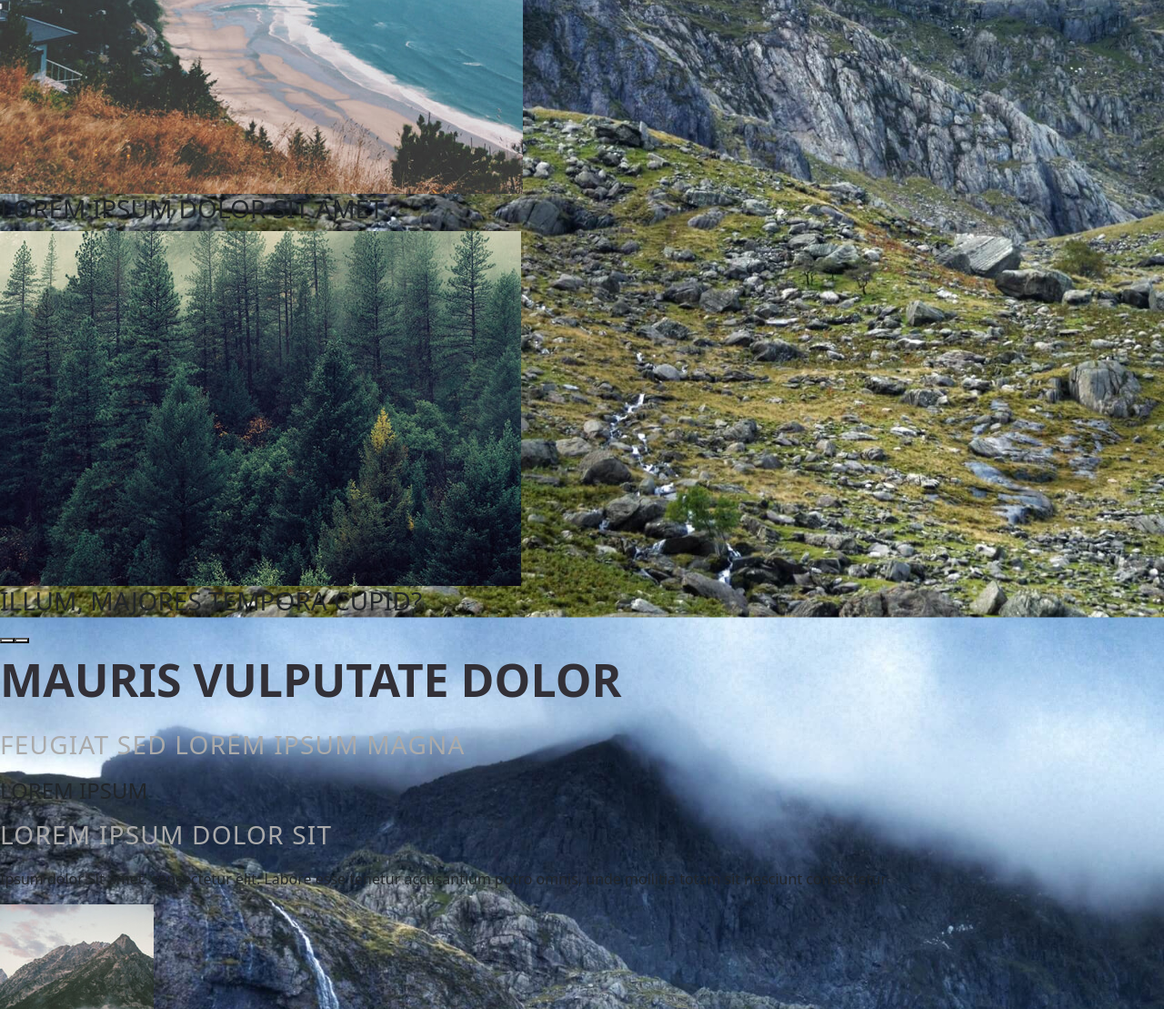
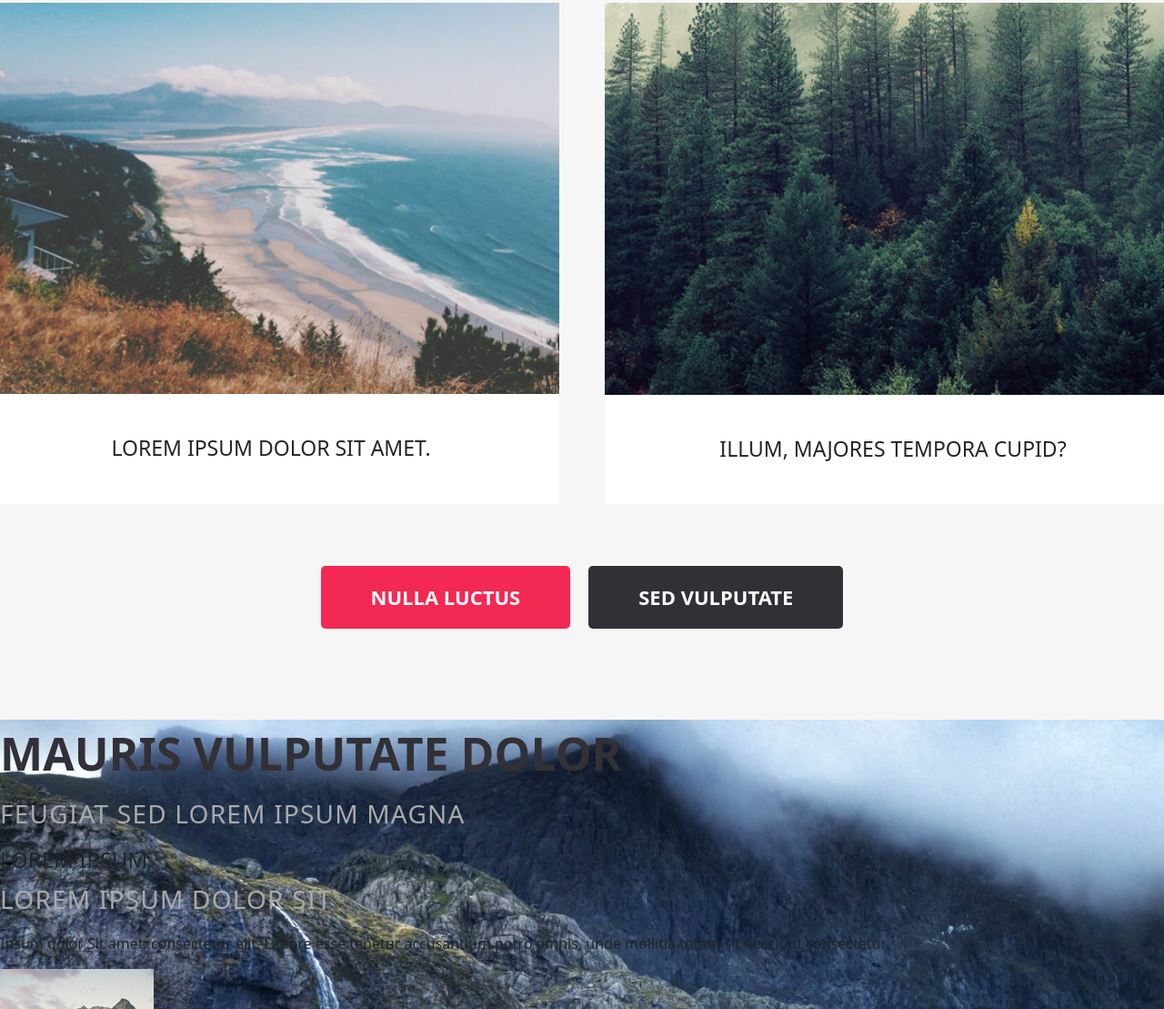
Before and after one commit to M8Eggman/Spatial, a website: page index.html in a window 1280 px wide. Shown: the part 1691-2800 px from the top of the page at 91% size. Drawn offline with nearby package versions, Linux system fonts and the light colour scheme.

Commit message:
ajout style section fusce

```diff
--- a/index.html
+++ b/index.html
@@ -32,7 +32,7 @@
     <!-- section maecenas -->
     <section class="d-flex justify-content-center align-items-center" id="sectionMaecenas">
       <div>
-        <h2>MAECENAS<br>LUCTUS LECTUS</h2>
+        <h2>MAECENAS<br />LUCTUS LECTUS</h2>
         <p class="pApresH">PERSPICIATIS DOLOREMQUE RESCUSANDAE DOLOR</p>
       </div>
       <div>
@@ -49,11 +49,12 @@
     <!-- section maecenas -->
 
     <!-- section fusce -->
-    <section id="sectionFusce">
+    <section class="d-flex flex-column align-items-center" id="sectionFusce">
       <div>
         <h2>FUSCE ULTRICES FRINGILLA</h2>
         <p class="pApresH">MAECENAS VITAE TELLUS FEUGIAT ELEFIEND</p>
       </div>
+      <div class="d-flex">
         <div>
           <img src="./public/assets/img/pic02.jpg" alt="" />
           <h3>LOREM IPSUM DOLOR SIT AMET.</h3>
@@ -62,7 +63,11 @@
           <img src="./public/assets/img/pic03.jpg" alt="" />
           <h3>ILLUM, MAJORES TEMPORA CUPID?</h3>
         </div>
-      <div><button></button><button></button></div>
+      </div>
+      <div class="d-flex">
+        <button>NULLA LUCTUS</button>
+        <button>SED VULPUTATE</button>
+      </div>
     </section>
     <!-- section fusce -->
 
--- a/src/sass/partials/_base.sass
+++ b/src/sass/partials/_base.sass
@@ -22,5 +22,4 @@ h2
     color: $grisTexte
     letter-spacing: 1.2px
     line-height: 1.46
-    margin-top: 13px
     font-size: 28px
--- a/src/sass/partials/_header.sass
+++ b/src/sass/partials/_header.sass
@@ -16,5 +16,5 @@ header
     button
         margin-top: 30px
         @include styleBouton ($rougeBouton)
-    h1, button
+    h1
         color: white
--- a/src/sass/partials/_mixins.sass
+++ b/src/sass/partials/_mixins.sass
@@ -12,4 +12,5 @@
         border-radius: 5px
         font-size: 22px
         font-weight: 600
+        color: white
         background-color: $couleurBouton
--- a/src/sass/partials/_sectionFusce.sass
+++ b/src/sass/partials/_sectionFusce.sass
@@ -1,3 +1,30 @@
 @use './_variables' as *
 @use './_mixins' as *
 @use './_fonts'
+
+#sectionFusce
+    background-color: $fondGris
+    height: 1113px
+    h2
+        margin-top: 95px
+    .pApresH
+        text-align: center
+        margin-top: 13px
+        margin-bottom: 101px
+    > div:nth-of-type(2)
+        gap: 50px
+        div
+            background-color: $fondBlanc
+            img
+                width: 634px
+            h3
+                margin-block: 46px
+                text-align: center
+                font-size: 23px
+    > div:last-of-type
+        margin-top: 68px
+        gap: 20px
+        button:first-of-type
+            @include styleBouton ($rougeBouton)
+        button:last-of-type
+            @include styleBouton ($noirBouton)
--- a/src/sass/partials/_sectionMaecenas.sass
+++ b/src/sass/partials/_sectionMaecenas.sass
@@ -3,7 +3,7 @@
 @use './_fonts'
 
 #sectionMaecenas
-    background-color: $fontBlanc
+    background-color: $fondBlanc
     height: 554px
     gap: 65px
     > div
--- a/src/sass/partials/_variables.sass
+++ b/src/sass/partials/_variables.sass
@@ -2,4 +2,5 @@ $noirTransparent: rgba(0, 0, 0, 0.5)
 $grisTexte: #aaaaaa
 $rougeBouton: #f32853
 $noirBouton: #323037
-$fontBlanc: white
+$fondBlanc: white
+$fondGris: #f6f6f6
```
Also changed, not shown: public/styles/style.css, 1 other file. Lines whose indentation alone changed are shown as unchanged.
